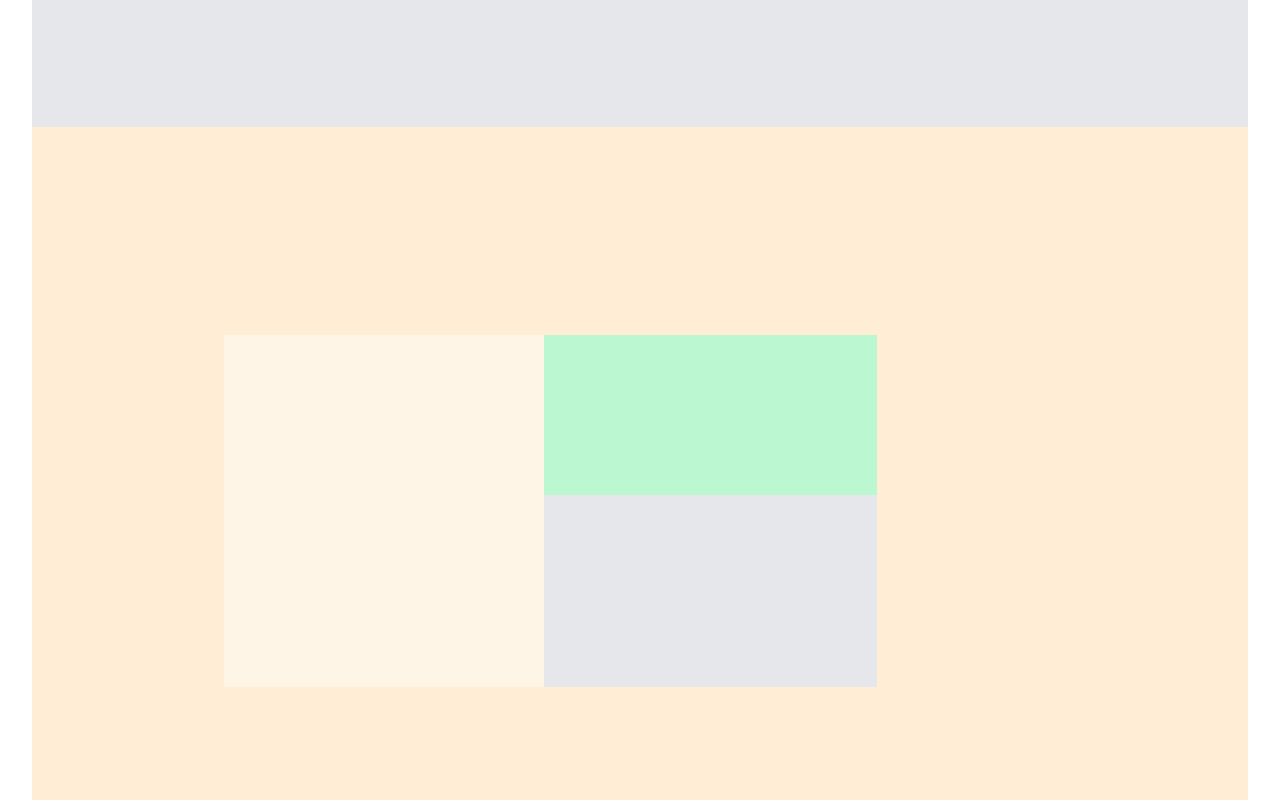
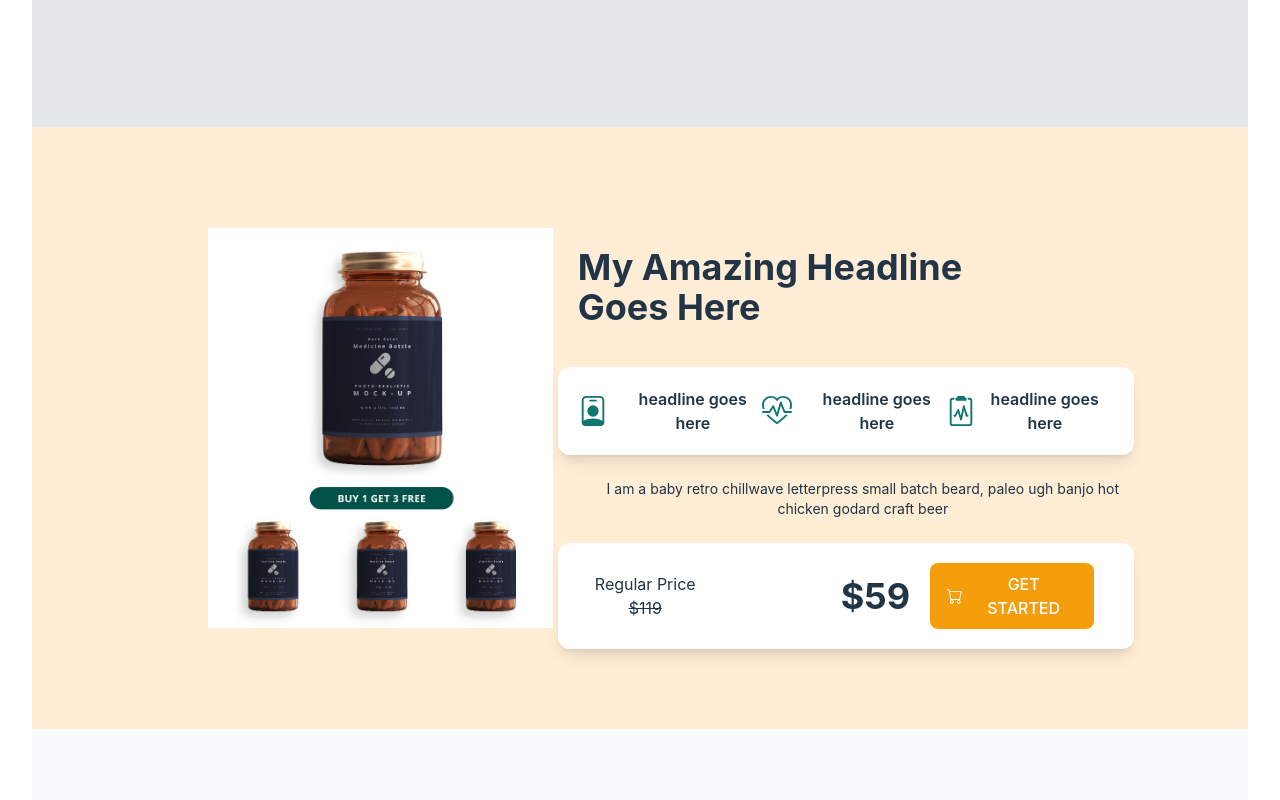
Before and after one commit to MY0014/tailwindcss-project, a Vue app: page / in a window 1280 px wide. Shown: the part 1720-2520 px from the top of the page. Built offline with nearby package versions, Linux system fonts and the light colour scheme.

Commit message:
adding glass frame changes

```diff
--- a/index.html
+++ b/index.html
@@ -11,6 +11,5 @@
       <div id="app"></div>
       <script type="module" src="/src/main.js"></script>
     </div>
-
   </body>
 </html>
--- a/src/App.vue
+++ b/src/App.vue
@@ -112,30 +112,50 @@ export default {
     </div>
 </div>
 
-<div class="bg-orange-100 py-52">
-    <div class="container mx-auto px-48 flex flex-wrap">
-        <!-- Contenido del div -->
-        <!-- Columna izquierda -->
-        <div class=" relative w-full md:w-1/4 bg-white bg-opacity-40 p-40 py-10">
-            <!-- Contenido de la columna izquierda -->
-            <img src="/src/img/img4.png" class="w-full py-0 px-0" alt="img">
+<div class="bg-orange-100 py-20">
+    <div class="container mx-auto flex items-center">
+        <div class="mr-5">
+            <img id="img_adjust" src="/src/img/img4.png" alt="#" class="ml-44">
+        </div>
+        <div>
+            <h1 class="text-4xl font-bold mr-44 ml-5 px-20 py-10 text-left">My Amazing Headline Goes Here</h1>
+            <div class="p-5 max-w-xl bg-white rounded-xl shadow-lg mr-5 ml-20 flex items-center">
+                <svg xmlns="http://www.w3.org/2000/svg" width="32" height="32" fill="#0f766e" class="bi bi-person-badge inline-block mr-4" viewBox="0 0 16 16">
+                    <path d="M6.5 2a.5.5 0 0 0 0 1h3a.5.5 0 0 0 0-1zM11 8a3 3 0 1 1-6 0 3 3 0 0 1 6 0" />
+                    <path d="M4.5 0A2.5 2.5 0 0 0 2 2.5V14a2 2 0 0 0 2 2h8a2 2 0 0 0 2-2V2.5A2.5 2.5 0 0 0 11.5 0zM3 2.5A1.5 1.5 0 0 1 4.5 1h7A1.5 1.5 0 0 1 13 2.5v10.795a4.2 4.2 0 0 0-.776-.492C11.392 12.387 10.063 12 8 12s-3.392.387-4.224.803a4.2 4.2 0 0 0-.776.492z" />
+                </svg><span id="text_format" class="font-semibold"> headline goes here</span>
+                <svg xmlns="http://www.w3.org/2000/svg" width="32" height="32" fill="#0f766e" class="bi bi-heart-pulse inline-block mr-4" viewBox="0 0 16 16">
+                    <path d="m8 2.748-.717-.737C5.6.281 2.514.878 1.4 3.053.918 3.995.78 5.323 1.508 7H.43c-2.128-5.697 4.165-8.83 7.394-5.857q.09.083.176.171a3 3 0 0 1 .176-.17c3.23-2.974 9.522.159 7.394 5.856h-1.078c.728-1.677.59-3.005.108-3.947C13.486.878 10.4.28 8.717 2.01zM2.212 10h1.315C4.593 11.183 6.05 12.458 8 13.795c1.949-1.337 3.407-2.612 4.473-3.795h1.315c-1.265 1.566-3.14 3.25-5.788 5-2.648-1.75-4.523-3.434-5.788-5" />
+                    <path d="M10.464 3.314a.5.5 0 0 0-.945.049L7.921 8.956 6.464 5.314a.5.5 0 0 0-.88-.091L3.732 8H.5a.5.5 0 0 0 0 1H4a.5.5 0 0 0 .416-.223l1.473-2.209 1.647 4.118a.5.5 0 0 0 .945-.049l1.598-5.593 1.457 3.642A.5.5 0 0 0 12 9h3.5a.5.5 0 0 0 0-1h-3.162z" />
+                </svg><span id="text_format" class="font-semibold">headline goes here</span>
+                <svg xmlns="http://www.w3.org/2000/svg" width="32" height="32" fill="#0f766e" class="bi bi-clipboard2-pulse inline-block" viewBox="0 0 16 16">
+                    <path d="M9.5 0a.5.5 0 0 1 .5.5.5.5 0 0 0 .5.5.5.5 0 0 1 .5.5V2a.5.5 0 0 1-.5.5h-5A.5.5 0 0 1 5 2v-.5a.5.5 0 0 1 .5-.5.5.5 0 0 0 .5-.5.5.5 0 0 1 .5-.5z" />
+                    <path d="M3 2.5a.5.5 0 0 1 .5-.5H4a.5.5 0 0 0 0-1h-.5A1.5 1.5 0 0 0 2 2.5v12A1.5 1.5 0 0 0 3.5 16h9a1.5 1.5 0 0 0 1.5-1.5v-12A1.5 1.5 0 0 0 12.5 1H12a.5.5 0 0 0 0 1h.5a.5.5 0 0 1 .5.5v12a.5.5 0 0 1-.5.5h-9a.5.5 0 0 1-.5-.5z" />
+                    <path d="M9.979 5.356a.5.5 0 0 0-.968.04L7.92 10.49l-.94-3.135a.5.5 0 0 0-.926-.08L4.69 10H4.5a.5.5 0 0 0 0 1H5a.5.5 0 0 0 .447-.276l.936-1.873 1.138 3.793a.5.5 0 0 0 .968-.04L9.58 7.51l.94 3.135A.5.5 0 0 0 11 11h.5a.5.5 0 0 0 0-1h-.128z" />
+                </svg><span id="text_format" class="font-semibold">headline goes here</span>
             </div>
 
-        <!-- Columna derecha -->
-        <div class="w-full md:w-2/5 md:flex md:flex-col">
-            <!-- Columna 1 de la derecha -->
-            <div class="bg-green-200 p-20 mb-4 md:mb-0">
-                <!-- Contenido de la primera columna derecha -->
+            <br>
+            <div class="text-center text-sm mr-32 ml-32">
+                <p>I am a baby retro chillwave letterpress small batch beard, paleo ugh banjo hot chicken godard craft beer</p>
+            </div>
+            <br>
+            <div class="p-5 max-w-xl bg-white rounded-xl shadow-lg flex items-center ml-20">
+                <p class="mr-32">Regular Price <span class="line-through">$119</span> </p>
+                <h2 class="font-bold text-4xl mr-5">$59</h2>
+                <button class="bg-amber-500 border border-amber-60 text-white flex items-center gap-2 px-4 py-2 mr-5">
+                    <svg xmlns="http://www.w3.org/2000/svg" width="16" height="16" fill="currentColor" class="bi bi-cart" viewBox="0 0 16 16">
+                        <path d="M0 1.5A.5.5 0 0 1 .5 1H2a.5.5 0 0 1 .485.379L2.89 3H14.5a.5.5 0 0 1 .491.592l-1.5 8A.5.5 0 0 1 13 12H4a.5.5 0 0 1-.491-.408L2.01 3.607 1.61 2H.5a.5.5 0 0 1-.5-.5M3.102 4l1.313 7h8.17l1.313-7zM5 12a2 2 0 1 0 0 4 2 2 0 0 0 0-4m7 0a2 2 0 1 0 0 4 2 2 0 0 0 0-4m-7 1a1 1 0 1 1 0 2 1 1 0 0 1 0-2m7 0a1 1 0 1 1 0 2 1 1 0 0 1 0-2" />
+                    </svg>
+                    <span>GET STARTED</span>
+
+                </button>
             </div>
 
-            <!-- Columna 2 de la derecha -->
-            <div class="bg-gray-200 p-24">
-                <!-- Contenido de la segunda columna derecha -->
-            </div>
-        </div>
         </div>
     </div>
 
+</div>
 <div class="bg-gray-50 py-20">
     <div class="container mx-auto px-52">
         <!-- Contenido del div -->
@@ -155,7 +175,6 @@ export default {
                 </div>
             </div>
         </div>
-
         <br>
         <!--Segundo sensible design -->
         <div class="p-10 max-w-4xl bg-gray-200 rounded-xl shadow-lg flex items-center justify-center space-x-4">
@@ -179,13 +198,13 @@ export default {
                             </p>
                         </div>
                         <div class="flex justify-end">
-                            <button id="third_button" class="mr-2">
+                            <button id="third_button" class="mr-4">
                                 <svg xmlns="http://www.w3.org/2000/svg" width="20" height="20" fill="currentColor" class="bi bi-capsule-pill" viewBox="0 0 16 16">
                                     <path d="M11.02 5.364a3 3 0 0 0-4.242-4.243L1.121 6.778a3 3 0 1 0 4.243 4.243l5.657-5.657Zm-6.413-.657 2.878-2.879a2 2 0 1 1 2.829 2.829L7.435 7.536zM12 8a4 4 0 1 1 0 8 4 4 0 0 1 0-8m-.5 1.042a3 3 0 0 0 0 5.917zm1 5.917a3 3 0 0 0 0-5.917z" />
                                 </svg>
                                 <span>2X</span>
                             </button>
-                            <button id="third_button" class="mr-2">
+                            <button id="third_button" class="mr-4">
                                 <svg xmlns="http://www.w3.org/2000/svg" width="20" height="20" fill="currentColor" class="bi bi-clock-fill" viewBox="0 0 16 16">
                                     <path d="M16 8A8 8 0 1 1 0 8a8 8 0 0 1 16 0M8 3.5a.5.5 0 0 0-1 0V9a.5.5 0 0 0 .252.434l3.5 2a.5.5 0 0 0 .496-.868L8 8.71z" />
                                 </svg>
--- a/src/style.css
+++ b/src/style.css
@@ -92,6 +92,16 @@ button:focus-visible {
   background-color:#14b8a6;
   border-color: #0d9488;
   border-radius: 10px;
-  height: 70px;
+  height: 60px;
   width: 80px;
 }
+
+#img_adjust{
+  height: 400px;
+  left: inherit;
+  align-items: center;
+}
+
+#text_format{
+  color: 0f766e;
+}
```
Lines whose indentation alone changed are shown as unchanged.
